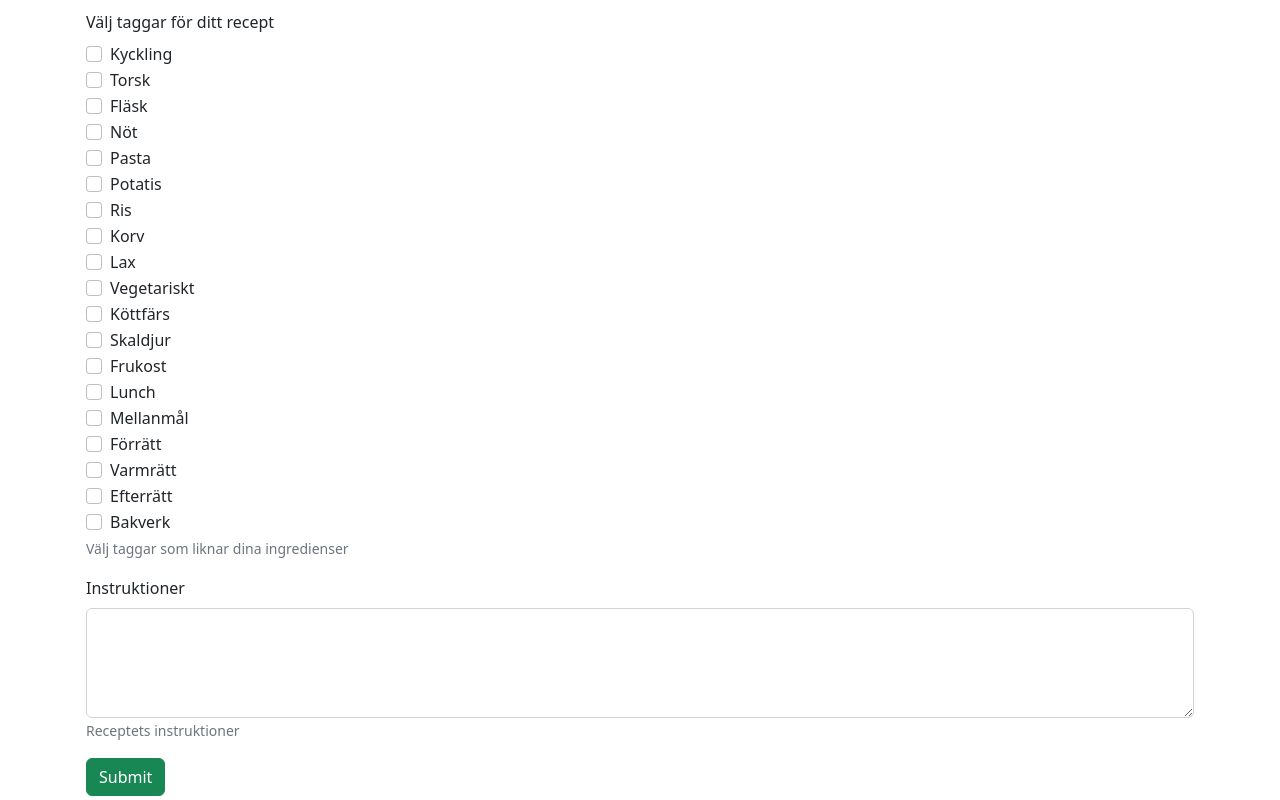
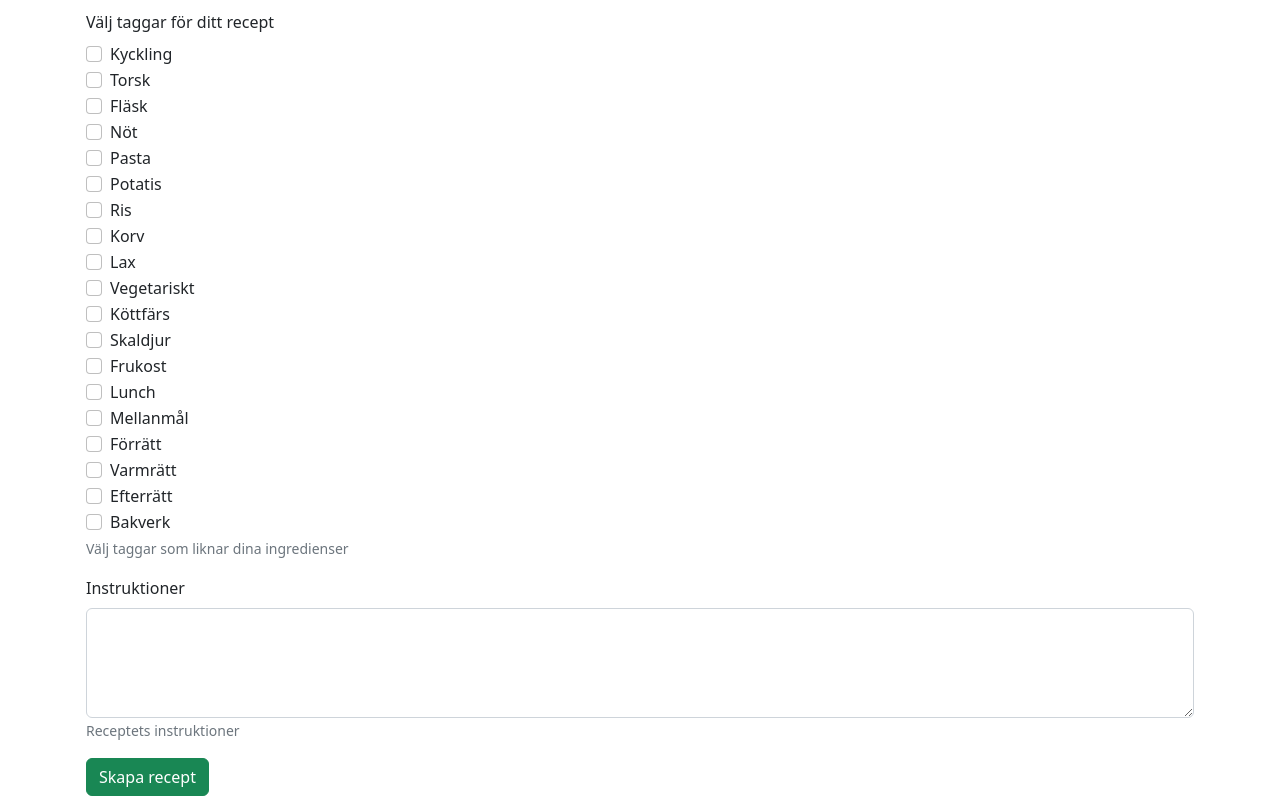
Before and after one commit to tobiassilfverberg/Receptify, a React (Vite) app: page /skaparecept in a window 1280 px wide. Shown: the part 698-1498 px from the top of the page. Built offline with nearby package versions, Linux system fonts and the light colour scheme; no server answers; sample sign-in values are in the browser's storage.

Commit message:
Changed button text.

```diff
--- a/src/components/CreateRecipeForm/CreateRecipeForm.tsx
+++ b/src/components/CreateRecipeForm/CreateRecipeForm.tsx
@@ -215,7 +215,7 @@ const CreateRecipeForm = () => {
 			</Form.Group>
 
 			{error && <Alert className='danger'>{error}</Alert>}
-			<Button disabled={creatingRecipe} variant="success" type='submit'>Submit</Button>
+			<Button disabled={creatingRecipe} variant="success" type='submit'>Skapa recept</Button>
 		</Form>
 	)
 }
```
